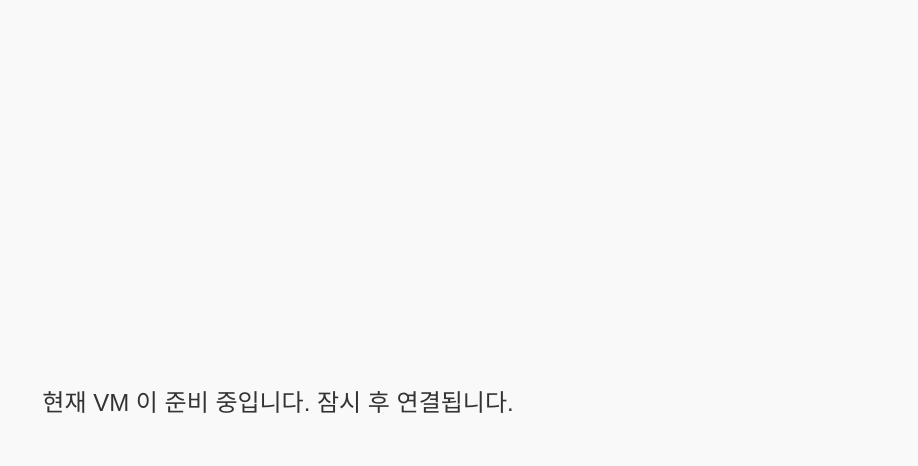
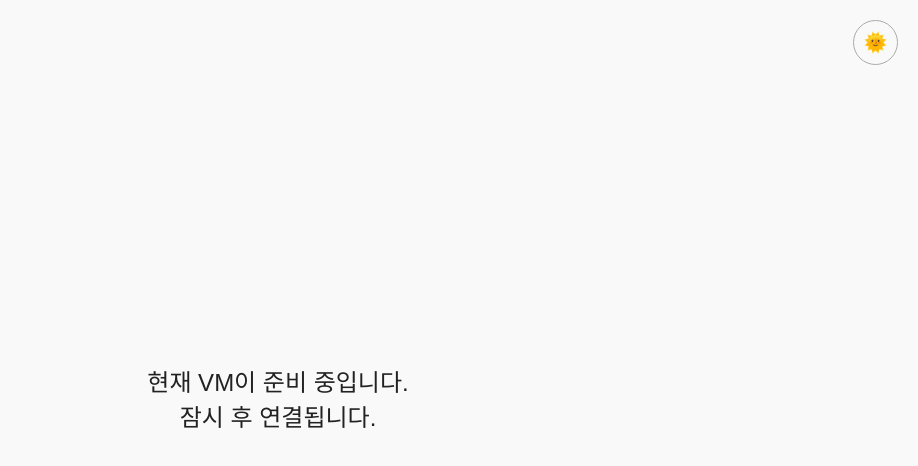
Before and after one commit to zzangae/incomzone, a plain HTML site: page index.html in a window 1280 px wide. Shown: the whole page, without its empty margins (362-1280 px from the left). Drawn offline with Linux system fonts and the light colour scheme; no server answers.

Commit message:
라이트/다크 테마 + UX 개선

```diff
--- a/index.html
+++ b/index.html
@@ -3,8 +3,9 @@
 <head>
   <meta charset="UTF-8">
   <meta name="viewport" content="width=device-width, initial-scale=1.0">
-  <title>incomzone</title>
+  <title>인컴존 www.incomzone.co.kr</title>
   <style>
+    :root { color-scheme: light dark; }
     body {
       font-family: sans-serif;
       display: flex;
@@ -13,35 +14,79 @@
       align-items: center;
       height: 100vh;
       margin: 0;
-      background: #f9f9f9;
-      transition: background-color 0.8s ease, color 0.8s ease;
+      transition: background-color 0.6s ease, color 0.6s ease;
+      text-align: center;
     }
+    /* 테마 색상 */
+    body.light { background-color: #f9f9f9; color: #222; }
+    body.dark { background-color: #1e1e1e; color: #ddd; }
+
+    /* 상태 텍스트 */
     #status {
       font-size: 1.5rem;
-      text-align: center;
-      color: #333;
+      line-height: 2.2rem;
+      white-space: pre-line;
     }
+
+    /* 부드러운 전환 오버레이 */
     #transition {
       position: fixed;
-      top: 0; left: 0;
-      width: 100%; height: 100%;
-      background: white;
+      inset: 0;
       display: none;
       justify-content: center;
       align-items: center;
       font-size: 1.8rem;
-      color: #555;
-      transition: opacity 1s ease;
+      background-color: rgba(255,255,255,0.95);
+      color: #444;
       z-index: 9999;
+      transition: opacity 0.8s ease;
     }
+    body.dark #transition {
+      background-color: rgba(20,20,20,0.95);
+      color: #ddd;
+    }
+
+    /* 테마 토글 버튼 */
+    #themeToggle {
+      position: fixed;
+      top: 20px;
+      right: 20px;
+      background: none;
+      border: 1px solid #aaa;
+      border-radius: 50%;
+      width: 45px;
+      height: 45px;
+      font-size: 1.2rem;
+      cursor: pointer;
+      transition: background-color 0.3s, color 0.3s;
+    }
+    body.light #themeToggle:hover { background: #eee; }
+    body.dark #themeToggle:hover { background: #333; color: #fff; }
   </style>
   <script>
     const VM_URL = "http://incomzone.co.kr";
     const now = new Date();
     const hourKST = (now.getUTCHours() + 9) % 24;
     const minuteKST = now.getUTCMinutes();
-    const currentTimeMinutes = hourKST * 60 + minuteKST; // 현재 시각(분 단위)
+    const currentTimeMinutes = hourKST * 60 + minuteKST;
 
+    // 테마 로드 및 전환
+    function loadTheme() {
+      const savedTheme = localStorage.getItem("theme") || "light";
+      document.body.classList.remove("light", "dark");
+      document.body.classList.add(savedTheme);
+      document.getElementById("themeToggle").innerText = savedTheme === "dark" ? "🌙" : "🌞";
+    }
+
+    function toggleTheme() {
+      const newTheme = document.body.classList.contains("dark") ? "light" : "dark";
+      document.body.classList.remove("light", "dark");
+      document.body.classList.add(newTheme);
+      localStorage.setItem("theme", newTheme);
+      document.getElementById("themeToggle").innerText = newTheme === "dark" ? "🌙" : "🌞";
+    }
+
+    // VM 상태 확인
     async function isVMOnline() {
       try {
         const controller = new AbortController();
@@ -66,35 +111,34 @@
     }
 
     async function main() {
+      loadTheme();
       const vmAlive = await isVMOnline();
 
-      // 07:30~08:00 사이: "곧 시작됩니다" 메시지 표시
       const startMinutes = 8 * 60; // 08:00
       const preStartMinutes = 7 * 60 + 30; // 07:30
       const isPreStartTime = (currentTimeMinutes >= preStartMinutes && currentTimeMinutes < startMinutes);
 
       if (hourKST >= 8 && hourKST < 20) {
-        // 주간: VM이 우선
         if (vmAlive) {
           showTransition("서비스로 이동중입니다...");
           setTimeout(() => window.location.replace(VM_URL), 1500);
         } else {
-          showStatus("현재 VM 이 준비 중입니다. 잠시 후 연결됩니다.");
-          setTimeout(main, 60000); // 1분마다 재시도
+          showStatus("현재 VM이 준비 중입니다.\n잠시 후 연결됩니다.");
+          setTimeout(main, 60000);
         }
       } else if (isPreStartTime) {
-        // VM 시작 30분 전 UX 메시지
         showStatus("잠시 후 서비스가 시작됩니다.");
-        setTimeout(main, 60000); // 1분마다 재시도
+        setTimeout(main, 60000);
       } else {
-        // 야간: GitHub Pages 유지
-        showStatus("현재는 정기 점검 시간입니다. 서비스는 오전 8시에 재개됩니다.");
+        showStatus("현재는 정기 점검 시간입니다.\n서비스는 오전 8시에 재개됩니다.");
       }
     }
+
     window.onload = main;
   </script>
 </head>
 <body>
+  <button id="themeToggle" onclick="toggleTheme()">🌞</button>
   <div id="status">초기화 중...</div>
   <div id="transition"></div>
 </body>
```
